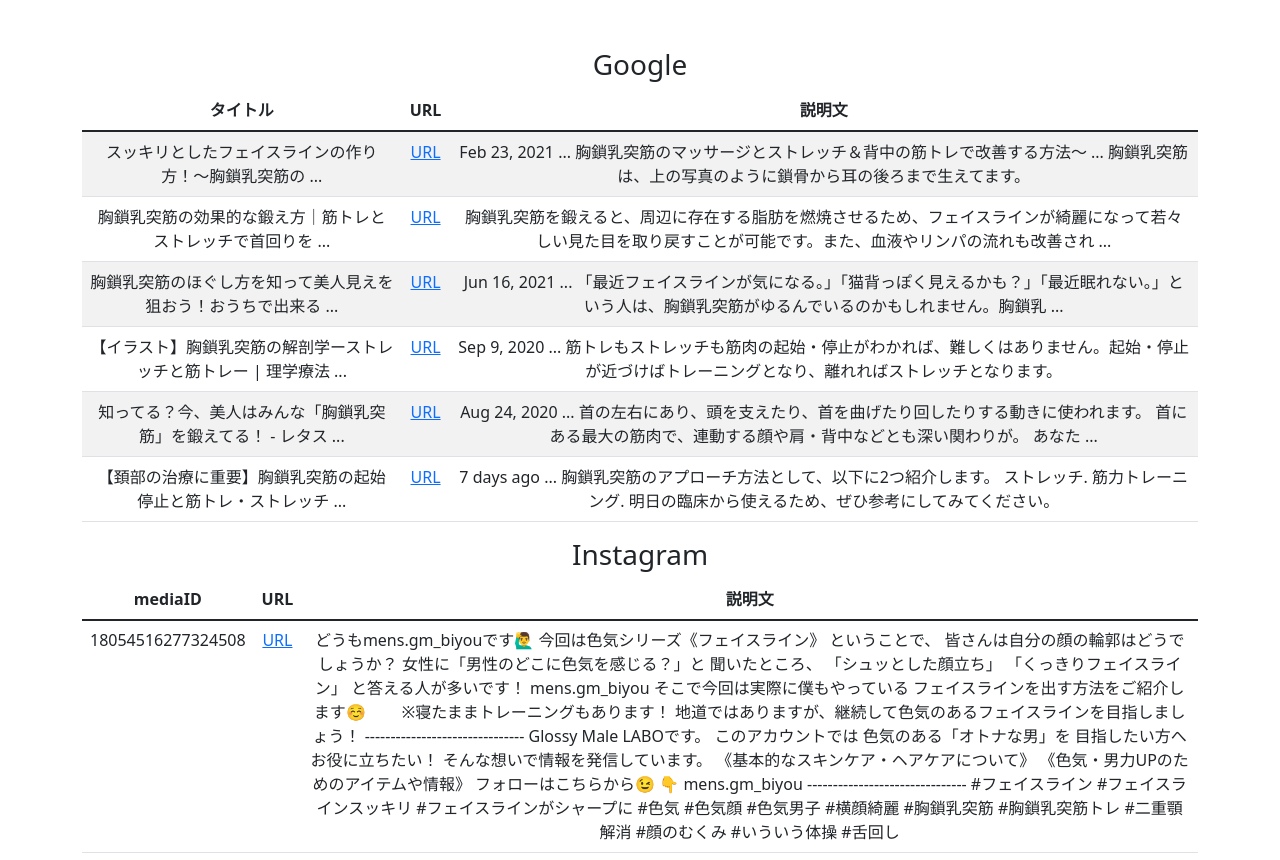
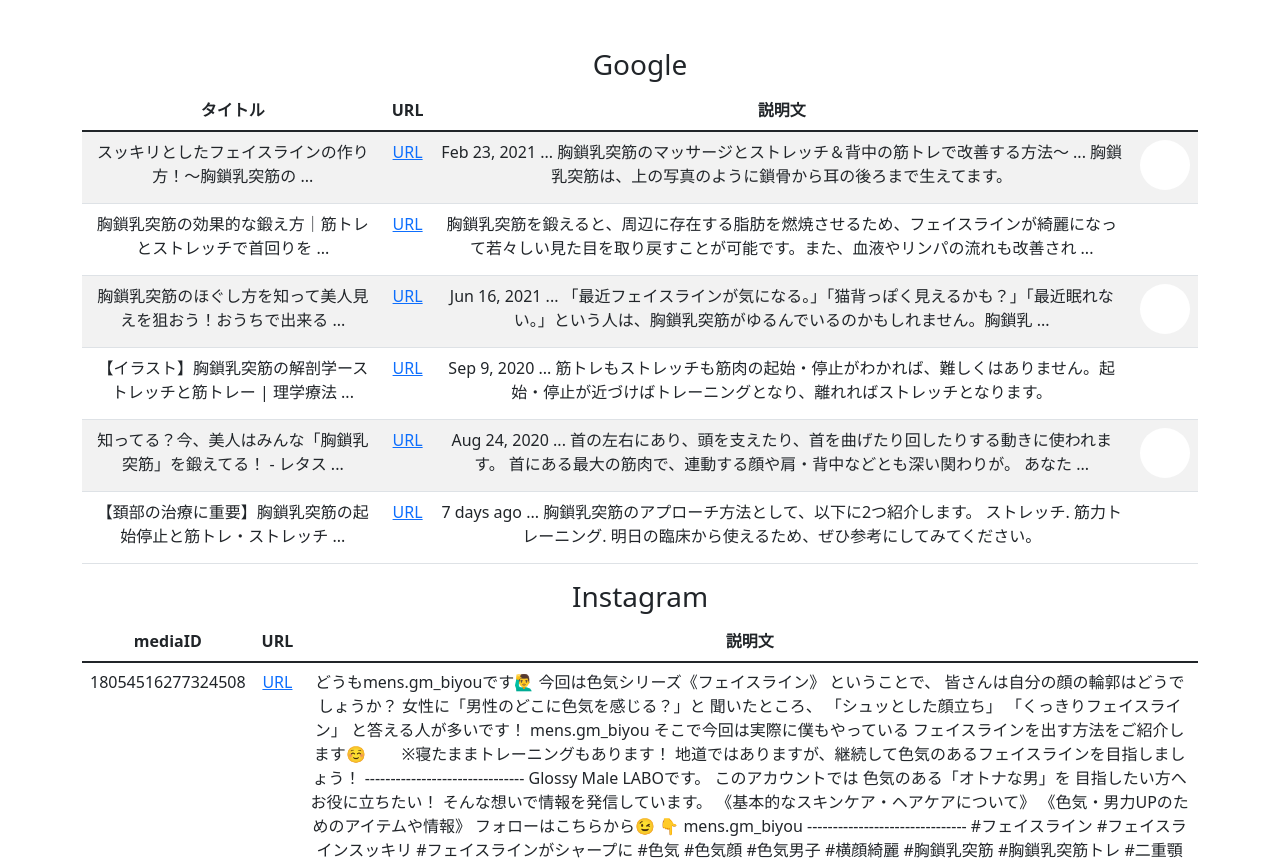
Before and after one commit to shukurimu0121/team_project, a Flask app: a page that uses team/templates/layout.html in a window 1280 px wide. Shown: the part 90-950 px from the top of the page. Run offline with Flask 2, Linux system fonts and the light colour scheme; a user stored in the database is signed in; data comes from the database, SQL or seed files in the repository; some libraries are stand-ins or nearby versions.

Commit message:
ちょっと変更しただけなので気にしないでください

```diff
--- a/team/templates/favorite.html
+++ b/team/templates/favorite.html
@@ -7,9 +7,5 @@
 {% block main %}
     <div class="container">
 
-        <div class="section">
-
-
-        </div>
     </div>
 {% endblock %}
--- a/team/templates/layout.html
+++ b/team/templates/layout.html
@@ -14,6 +14,7 @@
         <link crossorigin="anonymous" href="https://cdn.jsdelivr.net/npm/bootstrap@5.1.3/dist/css/bootstrap.min.css" integrity="sha384-1BmE4kWBq78iYhFldvKuhfTAU6auU8tT94WrHftjDbrCEXSU1oBoqyl2QvZ6jIW3" rel="stylesheet">
         <script crossorigin="anonymous" src="https://cdn.jsdelivr.net/npm/bootstrap@5.1.3/dist/js/bootstrap.bundle.min.js" integrity="sha384-ka7Sk0Gln4gmtz2MlQnikT1wXgYsOg+OMhuP+IlRH9sENBO0LRn5q+8nbTov4+1p"></script>
 
+        {% block style %}{% endblock %}
 
         <!--リンク領域指定のある画像をレスポンシブ対応にするためのプラグイン-->
         <!--https://hikopro.com/image-map/-->
--- a/team/templates/result.html
+++ b/team/templates/result.html
@@ -1,4 +1,23 @@
 {% extends "layout.html" %}
+
+{% block style %}
+    <style>
+        .like-button {
+            display: inline-block;
+            width: 50px;
+            height: 50px;
+            background-color: white;
+            border: none;
+            border-radius: 50%;
+            cursor: pointer;
+            transition: background-color 0.3s ease;
+        }
+
+        .like-button.clicked {
+            background-color: red;
+        }
+    </style>
+{% endblock %}
 
 {% block title %}
     Result
@@ -13,6 +32,7 @@
                     <th>タイトル</th>
                     <th>URL</th>
                     <th>説明文</th>
+                    <th></th>
                 </tr>
             </thead>
             <tbody>
@@ -21,6 +41,7 @@
                     <td>{{ google["title"] }}</td>
                     <td><a href="{{ google['url'] }}">URL</a></td>
                     <td>{{ google["snippet"] }}</td>
+                    <td><button class="like-button" onclick="toggleLike()"></button></td>
                 </tr>
                 {% endfor %}
             </tbody>
```
Also changed, not shown: 1 other file.
